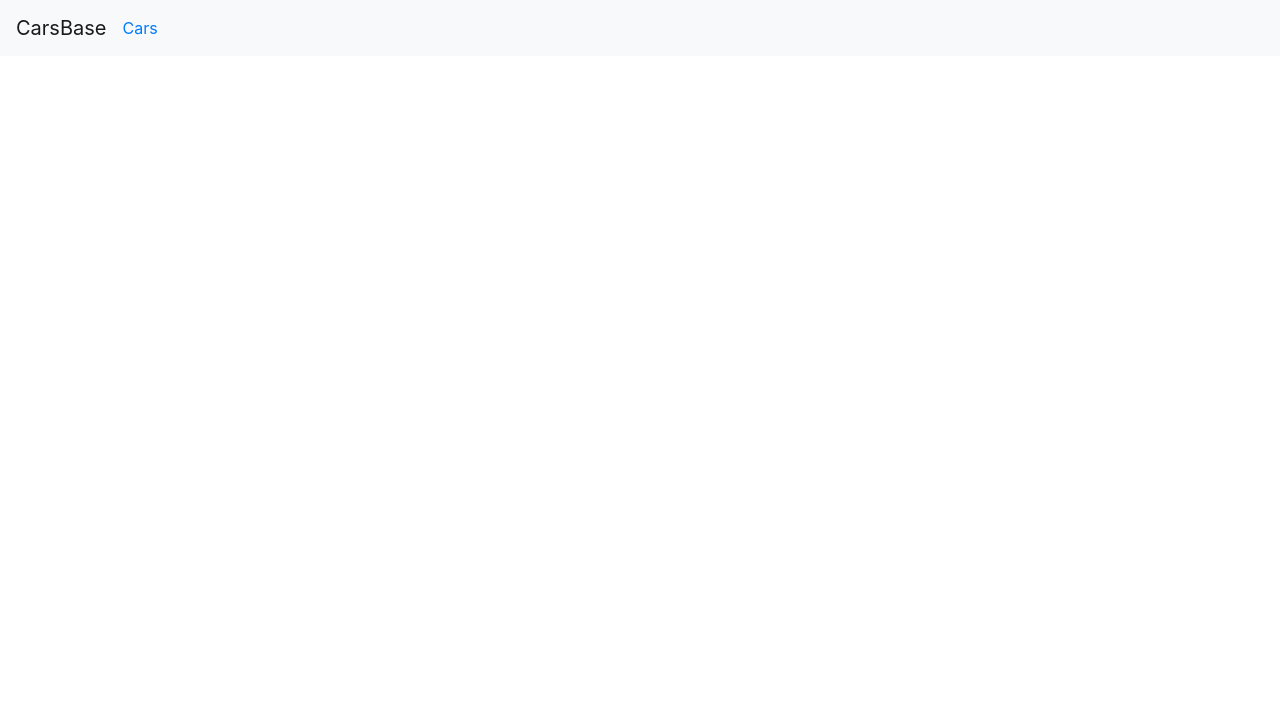
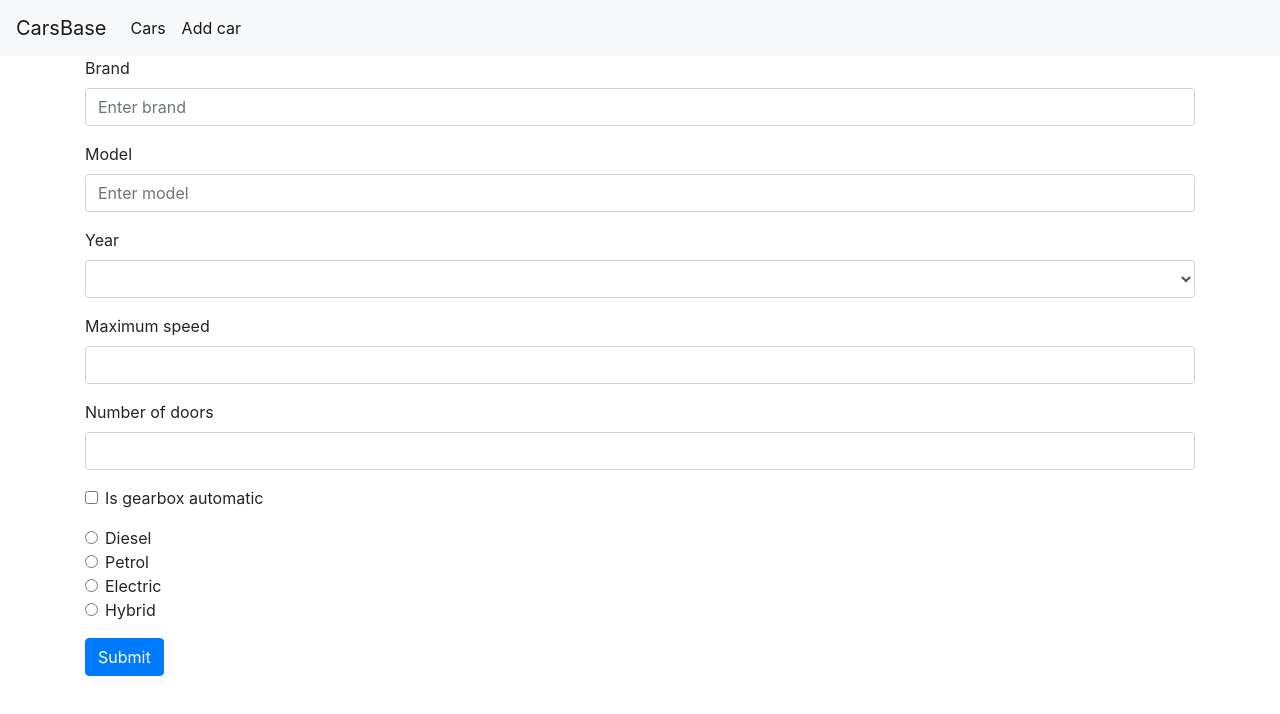
Before and after one commit to pedja77/cars-app, a Vue app: page /add in a window 1280 px wide. Shown: the top 714 px of the page. Built offline with nearby package versions, Linux system fonts and the light colour scheme.

Commit message:
Zadatak 3

```diff
--- a/src/App.vue
+++ b/src/App.vue
@@ -1,19 +1,21 @@
 <template>
   <div id="app">
     <Navbar />
-    <router-view></router-view>
+    <router-view class="container"></router-view>
   </div>
 </template>
 
 <script>
 import Navbar from './components/Navbar.vue'
 import AppCars from './pages/AppCars.vue'
+import AddCar from './pages/AddCar.vue'
 
 export default {
   name: 'app',
   components: {
     Navbar,
-    AppCars
+    AppCars,
+    AddCar
   }
 }
 </script>
--- a/src/components/Navbar.vue
+++ b/src/components/Navbar.vue
@@ -8,7 +8,10 @@
   <div class="collapse navbar-collapse" id="navbarNav">
     <ul class="navbar-nav">
       <li class="nav-item active">
-        <router-link to="/cars">Cars</router-link>
+        <router-link to="/cars" class="nav-link">Cars</router-link>
+      </li>
+      <li class="nav-item active">
+        <router-link to="/add" class="nav-link">Add car</router-link>
       </li>
 
     </ul>
--- a/src/main.js
+++ b/src/main.js
@@ -3,6 +3,7 @@ import App from './App.vue'
 import VueRouter from 'vue-router'
 
 import AppCars from './pages/AppCars.vue'
+import AddCar from './pages/AddCar.vue'
 
 Vue.config.productionTip = false
 
@@ -11,6 +12,7 @@ Vue.use(VueRouter)
 const routes = [
   { path: '/', redirect: '/cars' },
   { path: '/cars', component: AppCars, name: 'cars' },
+  { path: '/add', component: AddCar, name: 'add-car' }
 ]
 
 const router = new VueRouter({
--- /dev/null
+++ b/src/pages/AddCar.vue
@@ -0,0 +1,98 @@
+<template>
+<div>
+  <form @submit.prevent="submit">
+  <div class="form-group" >
+    <label for="brand">Brand</label>
+    <input type="text" class="form-control" id="brand"  placeholder="Enter brand" v-model="car.brand">
+  </div>
+  <div class="form-group">
+    <label for="model">Model</label>
+    <input type="text" class="form-control" id="model" placeholder="Enter model" v-model="car.model">
+  </div>
+  <div class="form-group">
+    <label for="year">Year</label>
+    <select type="text" class="form-control" id="year" v-model="car.year">
+        <option v-for="year in years" :key="year" :value="year">{{ year }}</option>
+    </select>
+  </div>
+  <div class="form-group">
+    <label for="max-speed">Maximum speed</label>
+    <input type="number" class="form-control" id="max-speed" min="0" v-model="car.maxSpeed">
+  </div>
+  <div class="form-group">
+    <label for="number-of-doors">Number of doors</label>
+    <input type="number" class="form-control" id="number-of-doors" min="0" v-model="car.numberOfDoors">
+  </div>
+  <div class="form-group form-check">
+    <input type="checkbox" class="form-check-input" id="is-automatic" v-model="car.isAutomatic">
+    <label class="form-check-label" for="is-automatic">Is gearbox automatic</label>
+  </div>
+  <div class="form-group">
+    <div class="form-check">
+      <input class="form-check-input" type="radio" name="engine" id="diesel" value="diesel" v-model="car.engine" checked>
+      <label class="form-check-label" for="diesel">
+        Diesel
+      </label>
+    </div>
+    <div class="form-check">
+      <input class="form-check-input" type="radio" name="engine" id="petrol" value="petrol" v-model="car.engine">
+      <label class="form-check-label" for="petrol">
+        Petrol
+      </label>
+    </div>
+    <div class="form-check">
+      <input class="form-check-input" type="radio" name="engine" id="electric" value="electric" v-model="car.engine">
+      <label class="form-check-label" for="electric">
+        Electric
+      </label>
+    </div>
+    <div class="form-check">
+      <input class="form-check-input" type="radio" name="engine" id="hybrid" value="hybrid" v-model="car.engine">
+      <label class="form-check-label" for="hybrid">
+        Hybrid
+      </label>
+    </div>
+    </div>
+
+  <button type="submit" class="btn btn-primary">Submit</button>
+</form>
+</div>
+</template>
+
+<script>
+import { cars } from '../services/Cars'
+
+export default {
+    data() {
+        return {
+            years: [
+                1990, 1991, 1992, 1993, 1994, 1995,1996, 1997, 1998, 1999, 2000,
+                2001, 2002, 2003, 2004, 2005, 2006, 2007, 2008, 2009, 2010, 2011,
+                2012, 2013, 2014, 2015, 2016, 2017, 2018
+                ],
+            car: {
+                brand: '',
+                model: '',
+                year: '',
+                maxSpeed: '',
+                numberOfDoors: '',
+                isAutomatic: false,
+                engine: ''
+            }
+        }
+    },
+    methods: {
+        submit() {
+            this.car.year = parseInt(this.car.year)
+            this.car.maxSpeed = parseInt(this.car.maxSpeed)
+            this.car.numberOfDoors = parseInt(this.car.numberOfDoors)
+            cars.add(this.car)
+                .then(() => {
+                    //console.log(response)
+                    this.$router.push('/cars')
+                })
+                .catch(error => console.log(error))
+        }
+    }
+}
+</script>
--- a/src/services/Cars.js
+++ b/src/services/Cars.js
@@ -10,6 +10,10 @@ export default class Cars {
             // .catch(error => console.log(error))
     }
 
+    add(car) {
+       return axios.post('/cars', car)
+    }
+
 }
 
 export const cars = new Cars()
```
